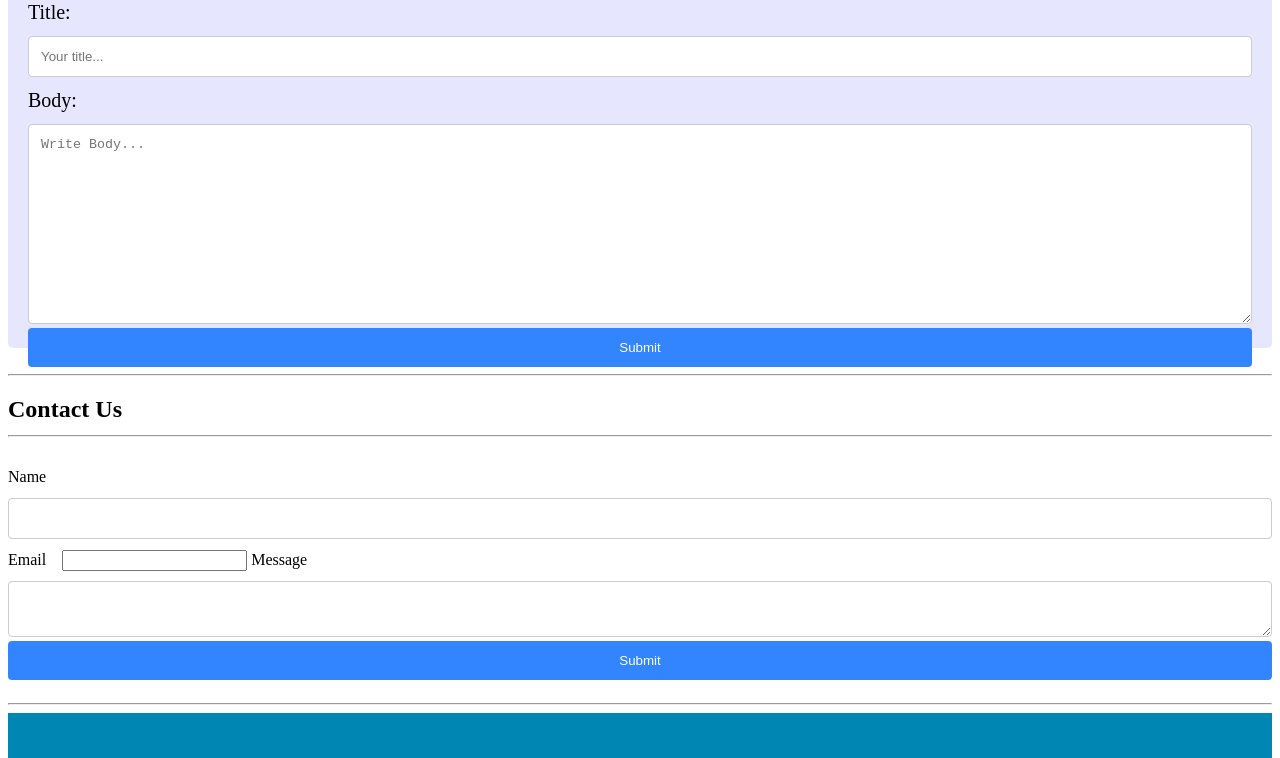
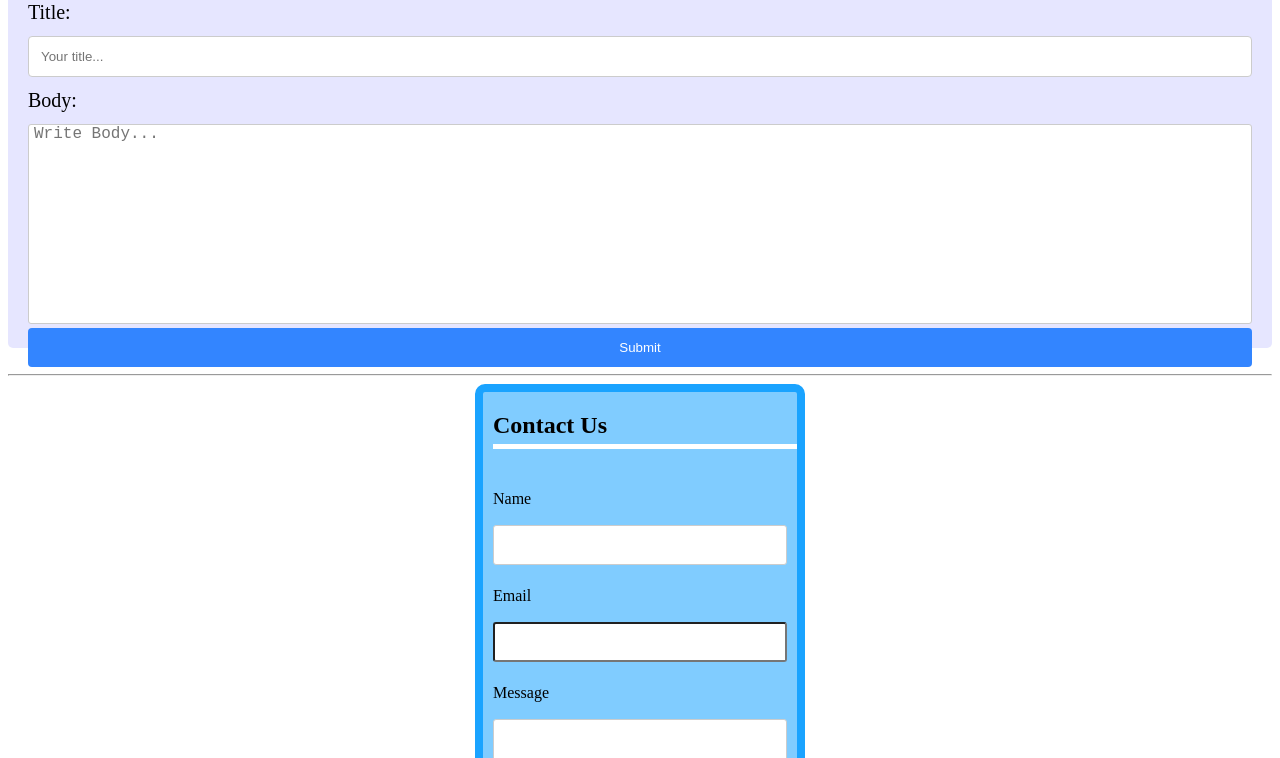
Before and after one commit to mehak0903/assessment-2, a plain HTML site: page index.html in a window 1280 px wide. Shown: the part 870-1628 px from the top of the page. Drawn offline with Linux system fonts and the light colour scheme.

Commit message:
Contact Us

```diff
--- a/assets/style.css
+++ b/assets/style.css
@@ -106,7 +106,7 @@ input[type=checkbox]{
 .image{
   position: relative;
   display: inline-block;
-  float: left;
+  /* float: left; */
   padding: 10px;
 }
 
@@ -157,7 +157,85 @@ input[type=submit]:hover {
   padding: 20px;
 }
 
+/* ------Contact Us */
+#contact{
+  display: block;
+  border: 8px solid #1aa3ff;
+  border-radius: 10px;
+  margin: 0 auto;
+  padding: 0 0 10px 10px;
+  max-width: 330px;
+  background-color: #80ccff;
+}
 
+.heading h2{
+  display: inline-block;
+  padding: 0 10px 0 0px;
+  margin: 5px 0;
+  color: #FBFBFB;
+}
+
+.form{
+  padding: 10px 10px 0 0;
+}
+
+#contact hr{
+  width: 100%;
+  display: block;
+  margin: 5px 0;
+  height: 5px;
+  border: 0;
+  background-color: #ffffff;
+}
+
+#contact input,textarea {
+  width: 100%;
+  border-radius: 3px;
+  resize: none;
+  padding: 0 5px;
+  box-sizing: border-box;
+  font-family: 'Open Sans' sans-serif;
+  font-size: 16px;
+  color: #000000;
+}
+
+#contact input[type="text"],
+input[type="email"] {
+  padding: 0 1px;
+  height: 40px;
+  width: 100%;
+}
+
+
+#contact input:focus,
+textarea:focus {
+  outline: none;
+}
+
+#contact .form-input {
+  margin: 5px 0 10px 0;
+}
+#contact .form-textarea {
+  margin: 5px 0;
+  width: 100%;
+  height: 100px;
+}
+#contact input[type="submit"] {
+  width: 100%;
+  height: 50px;
+  background-color: #1aa3ff;
+  border: 0;
+  color: #fff;
+  border: 5px solid #1aa3ff;
+  border-radius: 8px;
+  margin: 10px 0 0 0;
+  font-family: 'Open Sans' sans-serif;
+  font-size: 22px;
+}
+
+#contact input[type=submit]:hover {
+  background-color: #4d94ff;
+}
 
 /* -------Footer Start-------- */
 
```
